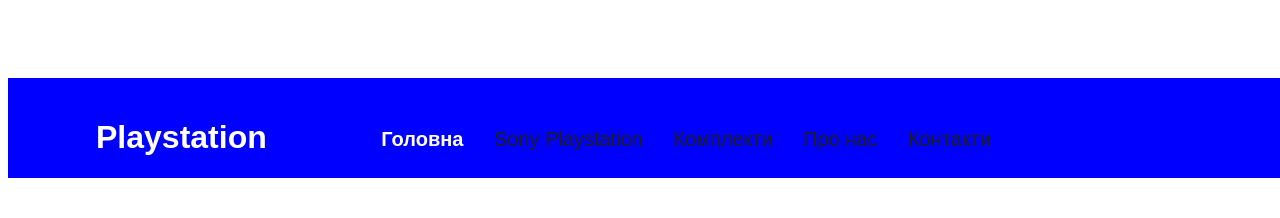
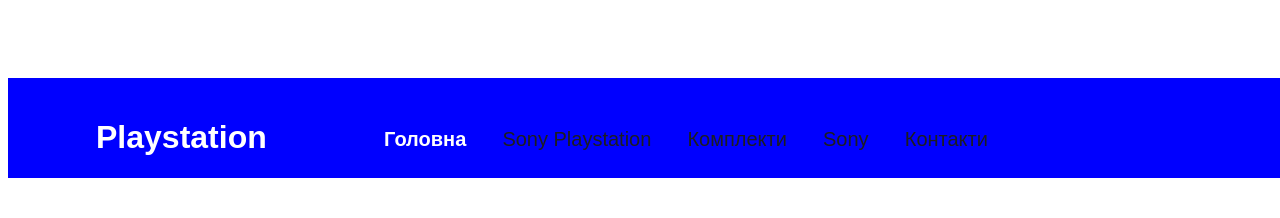
Before and after one commit to Sliperus/Sony-Playstation, a plain HTML site: page index.html in a window 1280 px wide. Shown: the top 218 px of the page. Drawn offline with Linux system fonts and the light colour scheme.

Commit message:
index.html

```diff
--- a/index.html
+++ b/index.html
@@ -11,7 +11,7 @@
             <a class="nav-link" href="#main">Головна</a>
             <a class="nav-link" href="#menu">Sony Playstation</a>
             <a class="nav-link" href="#sale">Комплекти </a>
-            <a class="nav-link" href="#about">Про нас</a>
+            <a class="nav-link" href="#about">Sony</a>
             <a class="nav-link" href="#contacts">Контакти</a>
         </nav>
         </header>
```
